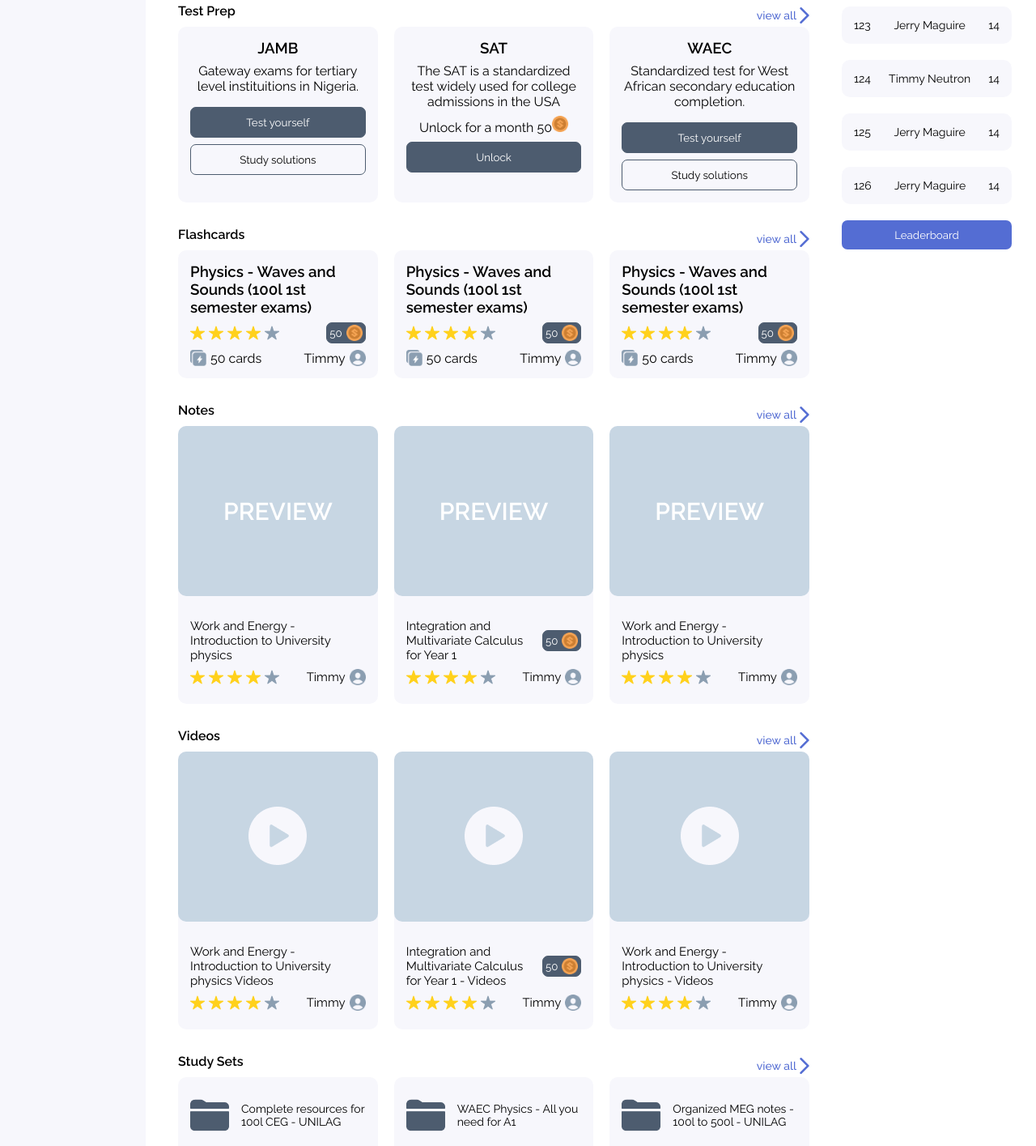
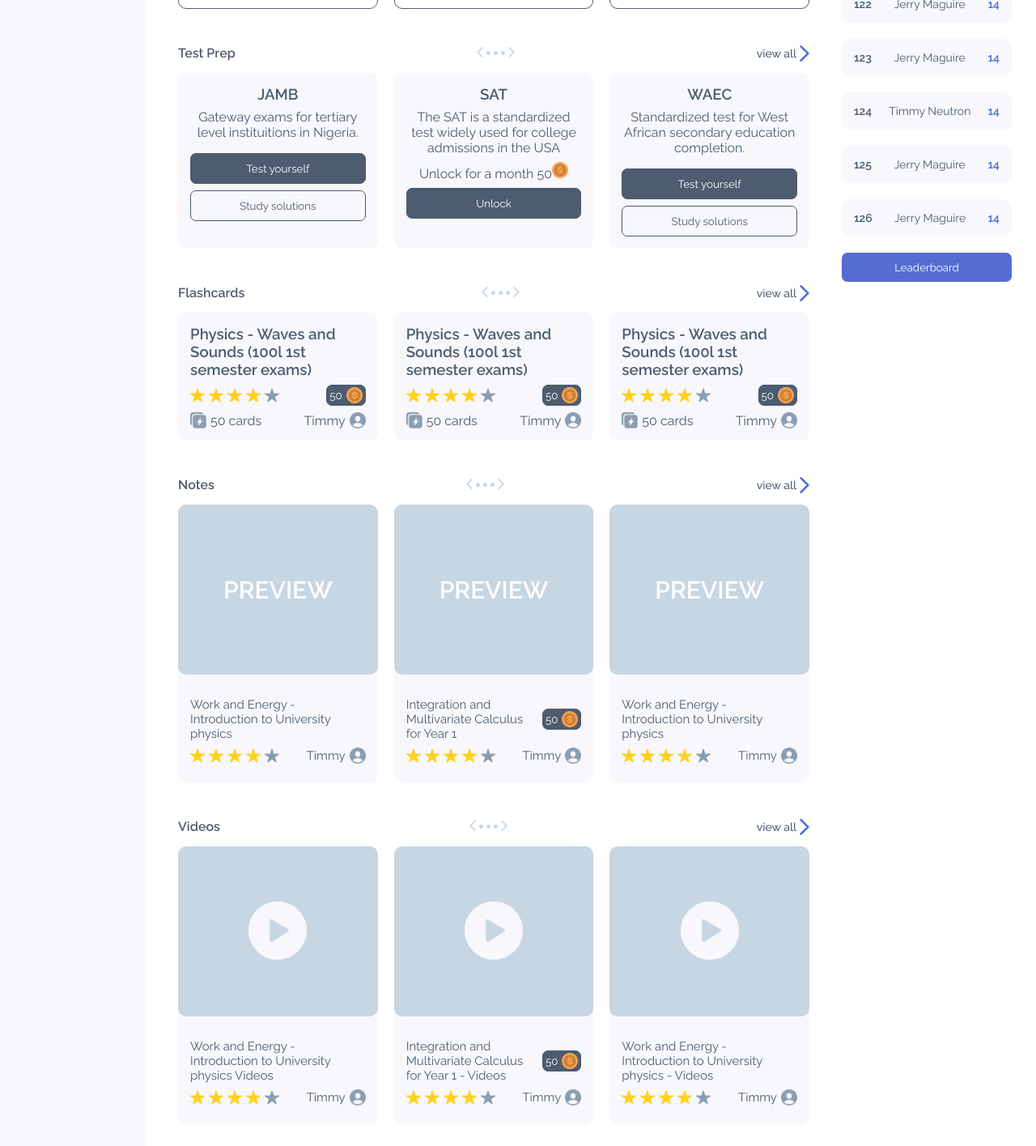
Before and after one commit to veedahv/stranerd, a Vue app: page / in a window 1280 px wide. Shown: the part 640-2055 px from the top of the page at 81% size. Built offline with nearby package versions, Linux system fonts and the light colour scheme.

Commit message:
touch up

```diff
--- a/src/App.vue
+++ b/src/App.vue
@@ -9,9 +9,17 @@
       <div class="left-header">
         <div class="flex header-flex">
           <div class="input-box btn w-100 flex">
-            <input type="text" placeholder="Search for anything" class="input w-100 btn" />
+            <input
+              type="text"
+              placeholder="Search for anything"
+              class="input w-100 btn"
+            />
             <button class="search btn">
-              <img src="./assets/search.png" class="search-icon header-icon" alt="coin" />
+              <img
+                src="./assets/search.png"
+                class="search-icon header-icon"
+                alt="coin"
+              />
             </button>
           </div>
           <button class="header-btn btn">
@@ -60,12 +68,22 @@
         <section>
           <div class="flex space-between">
             <h2 class="section-title">My Study</h2>
+            <div class="paginate flex">
+              <span class="arrow">
+                <img src="./assets/arrow-l.png" class="arrow-img" alt="" />
+              </span>
+              <span class="circle"></span>
+              <span class="circle"></span>
+              <span class="circle"></span>
+              <span class="arrow">
+                <img src="./assets/arrow-r.png" class="arrow-img" alt="" />
+              </span>
+            </div>
             <a href="" class="view-all flex">
               <span>view all</span>
 
               <img src="./assets/right.png" class="view-icon" alt="right" />
             </a>
-
           </div>
           <div class="flex flex-m">
             <div class="flex-p">
@@ -97,6 +115,17 @@
         <section>
           <div class="flex space-between section-heading">
             <h2 class="section-title">Test Prep</h2>
+            <div class="paginate flex">
+              <span class="arrow">
+                <img src="./assets/arrow-l.png" class="arrow-img" alt="" />
+              </span>
+              <span class="circle"></span>
+              <span class="circle"></span>
+              <span class="circle"></span>
+              <span class="arrow">
+                <img src="./assets/arrow-r.png" class="arrow-img" alt="" />
+              </span>
+            </div>
             <a href="" class="view-all flex">
               <span>view all</span>
 
@@ -112,6 +141,17 @@
         <section>
           <div class="flex space-between section-heading">
             <h2 class="section-title">Flashcards</h2>
+            <div class="paginate flex">
+              <span class="arrow">
+                <img src="./assets/arrow-l.png" class="arrow-img" alt="" />
+              </span>
+              <span class="circle"></span>
+              <span class="circle"></span>
+              <span class="circle"></span>
+              <span class="arrow">
+                <img src="./assets/arrow-r.png" class="arrow-img" alt="" />
+              </span>
+            </div>
             <a href="" class="view-all flex">
               <span>view all</span>
 
@@ -133,6 +173,17 @@
         <section>
           <div class="flex space-between section-heading">
             <h2 class="section-title">Notes</h2>
+            <div class="paginate flex">
+              <span class="arrow">
+                <img src="./assets/arrow-l.png" class="arrow-img" alt="" />
+              </span>
+              <span class="circle"></span>
+              <span class="circle"></span>
+              <span class="circle"></span>
+              <span class="arrow">
+                <img src="./assets/arrow-r.png" class="arrow-img" alt="" />
+              </span>
+            </div>
             <a href="" class="view-all flex">
               <span>view all</span>
 
@@ -148,6 +199,17 @@
         <section>
           <div class="flex space-between section-heading">
             <h2 class="section-title">Videos</h2>
+            <div class="paginate flex">
+              <span class="arrow">
+                <img src="./assets/arrow-l.png" class="arrow-img" alt="" />
+              </span>
+              <span class="circle"></span>
+              <span class="circle"></span>
+              <span class="circle"></span>
+              <span class="arrow">
+                <img src="./assets/arrow-r.png" class="arrow-img" alt="" />
+              </span>
+            </div>
             <a href="" class="view-all flex">
               <span>view all</span>
 
@@ -164,6 +226,17 @@
         <section>
           <div class="flex space-between">
             <h2 class="section-title">Study Sets</h2>
+            <div class="paginate flex">
+              <span class="arrow">
+                <img src="./assets/arrow-l.png" class="arrow-img" alt="" />
+              </span>
+              <span class="circle"></span>
+              <span class="circle"></span>
+              <span class="circle"></span>
+              <span class="arrow">
+                <img src="./assets/arrow-r.png" class="arrow-img" alt="" />
+              </span>
+            </div>
             <a href="" class="view-all flex">
               <span>view all</span>
 
@@ -221,7 +294,7 @@
 </template>
 
 <script>
-import ToolCard from './components/ToolCard'
+import ToolCard from "./components/ToolCard";
 import RatingCard from "./components/RatingCard";
 import ChallengeCard from "./components/ChallengeCard";
 import SetCard from "./components/SetCard";
@@ -253,21 +326,21 @@
       tools: [
         {
           type: "card",
-          title: 'Study with Flashcards',
+          title: "Study with Flashcards",
           note:
             "Scientifically proven to improve memory and make studying easier.",
           btn: "Create a Flashcard",
         },
         {
           type: "file",
-          title: 'Organize your Study',
+          title: "Organize your Study",
           note:
             "Put flashcards, notes and videos with the same aim together in a folder.",
           btn: "Create a Study Set",
         },
         {
           type: "location",
-          title: 'Find more resources',
+          title: "Find more resources",
           note:
             "Browse through a library of flashcards, notes, videos and sets to study with.",
           btn: "Explore",
@@ -390,6 +463,7 @@
 <style>
 * {
   font-family: "Raleway", sans-serif;
+  color: #4d5c6f;
   padding: 0;
   margin: 0;
   box-sizing: border-box;
@@ -409,7 +483,8 @@
   margin-bottom: 30px;
 }
 .section-title {
-  margin-bottom: 10px;
+  margin-bottom: 15px;
+  margin-top: 15px;
   font-size: 16px;
 }
 .btn {
@@ -431,12 +506,26 @@
   background: #f7f7fc;
   padding: 5px 15px;
 }
+.paginate {
+  gap: 4px;
+  align-items: center;
+}
+.arrow-img {
+  width: 8px;
+}
+.circle {
+  height: 5px;
+  width: 5px;
+  border: 1px solid #c7d6e3;
+  background: #c7d6e3;
+  border-radius: 5px;
+}
 .timeline {
   background: #f7f7fc;
   padding: 5px 8px;
 }
 .header-btn:hover {
-  background: #546DD3;
+  background: #546dd3;
   cursor: pointer;
 }
 .header-icon {
@@ -475,6 +564,9 @@
 .coin-icon,
 .card-icon {
   width: 20px;
+}
+.coin-btn span {
+  color: #fff;
 }
 .star {
   width: 18px;
@@ -542,7 +634,7 @@
   font-weight: 600;
 }
 .rank-btn {
-  background: #546DD3;
+  background: #546dd3;
   color: #fff;
   padding: 10px;
 }
--- a/src/components/RatingCard.vue
+++ b/src/components/RatingCard.vue
@@ -4,9 +4,9 @@
   <div class="card">
     <div class="card-body">
       <div class="card-flex flex space-between">
-        <span>{{ card.sn }}</span>
-        <span>{{ card.title }}</span>
-        <span>{{ card.rank }}</span>
+        <span class="sn">{{ card.sn }}</span>
+        <span class="title">{{ card.title }}</span>
+        <span class="rank">{{ card.rank }}</span>
       </div>
     </div>
   </div>
@@ -47,6 +47,7 @@
 .card:hover {
   background: #8B9EB1;
   cursor: pointer;
+  color: #fff;
 }
 .card-flex {
     /* gap: 15px; */
@@ -73,4 +74,13 @@
     z-index: 5;
     background: #546DD3;
 }
+.sn {
+  font-weight: 600;
+  font-size: 14px;
+}
+.rank {
+  color: #546dd3;
+  font-weight: 600;
+  font-size: 14px;
+}
 </style>
--- a/src/components/ToolCard.vue
+++ b/src/components/ToolCard.vue
@@ -65,4 +65,8 @@
     background: transparent;
     padding: 25px 15px;
 }
+p {
+    color: #8B9EB1;
+    font-size: 15px;
+}
 </style>
```
Lines whose indentation alone changed are shown as unchanged.
